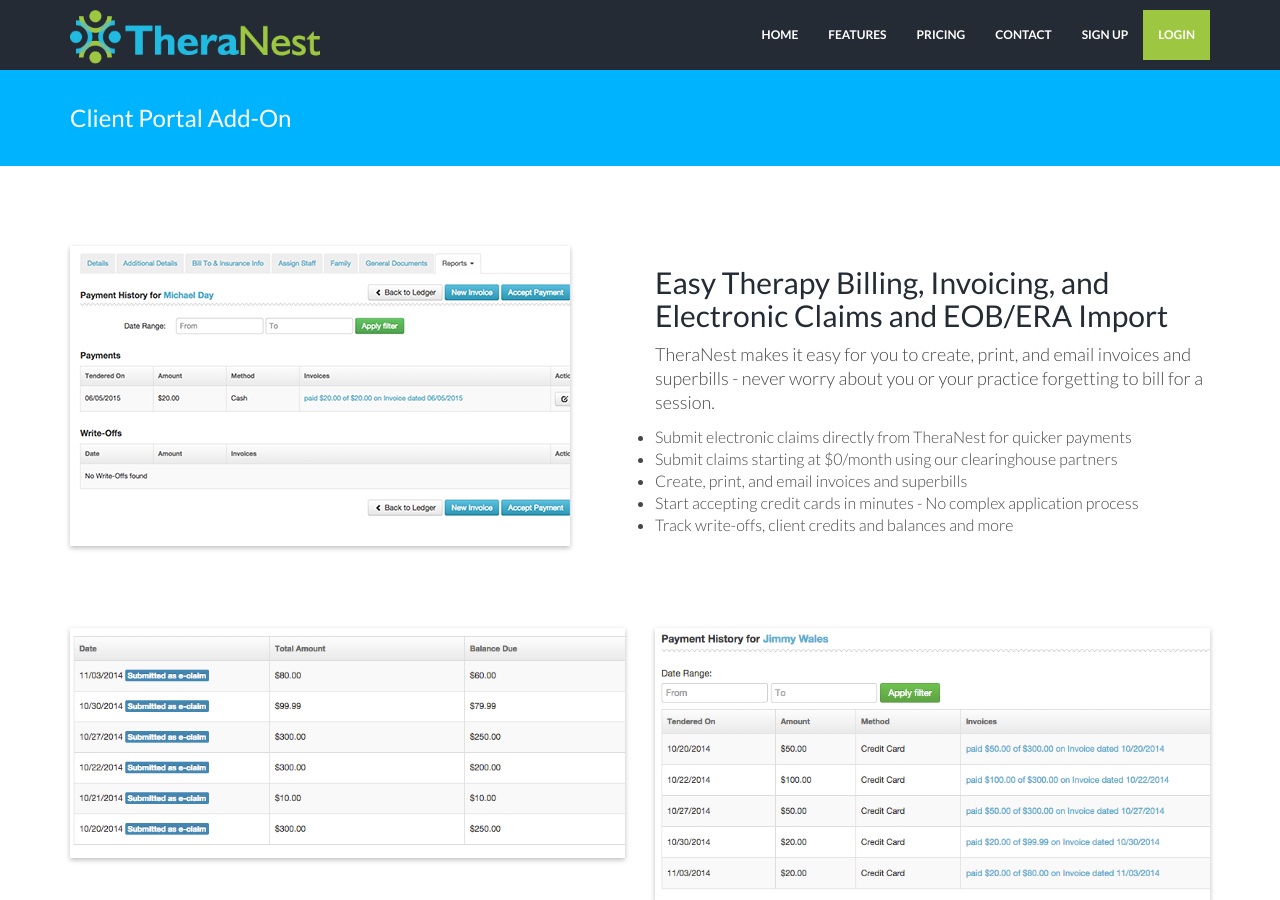
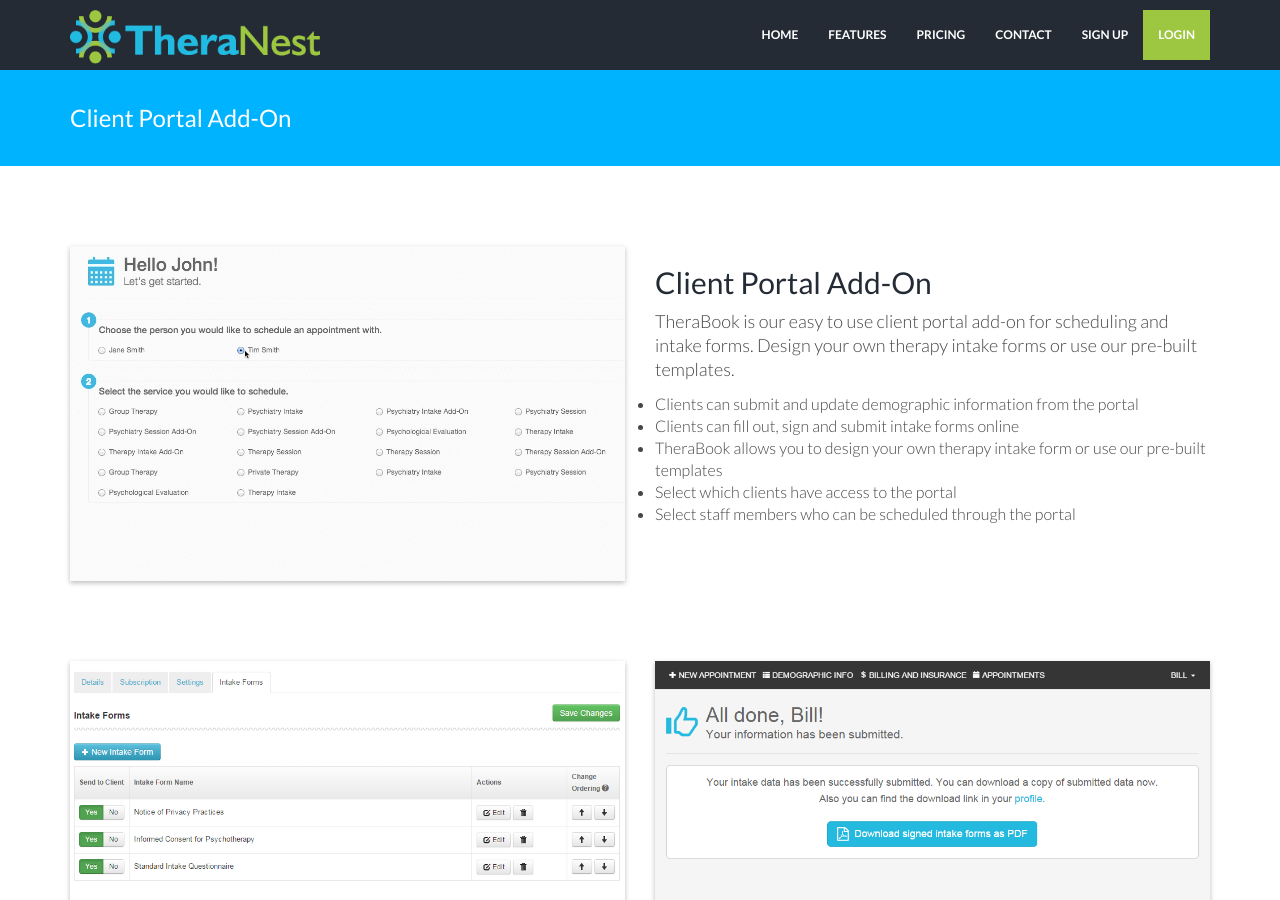
Before and after one commit to kaylacille/theranest-update, a Jekyll site: the page built from features-client-portal.html, in a window 1280 px wide and 900 px high. Built offline with Jekyll 4.4.1, drawn with Linux system fonts in a browser that asks for light colours; nearby versions of some CDN libraries.

Commit message:
Add content to client portal page

```diff
--- a/features-client-portal.html
+++ b/features-client-portal.html
@@ -7,17 +7,17 @@
 <div class="container mtb">
     <div class="row">
         <div class="col-lg-6">
-            <img class="img-responsive" src="{{ "/assets/img/features-mental-health-software-invoice.png" | prepend: site.baseurl }}" alt="">
+            <img class="img-responsive" src="{{ "/assets/img/features-mental-health-software-client-portal-dashboard.png" | prepend: site.baseurl }}" alt="">
         </div>
         <div class="col-lg-6">
-            <h2>Easy Therapy Billing, Invoicing, and Electronic Claims and EOB/ERA Import</h2>
-            <p>TheraNest makes it easy for you to create, print, and email invoices and superbills - never worry about you or your practice forgetting to bill for a session.</p>
+            <h2>Client Portal Add-On</h2>
+            <p>TheraBook is our easy to use client portal add-on for scheduling and intake forms. Design your own therapy intake forms or use our pre-built templates.</p>
             <ul>
-                <li>Submit electronic claims directly from TheraNest for quicker payments</li>
-                <li>Submit claims starting at $0/month using our clearinghouse partners </li>
-                <li>Create, print, and email invoices and superbills</li>
-                <li>Start accepting credit cards in minutes - No complex application process</li>
-                <li>Track write-offs, client credits and balances and more</li>
+                <li>Clients can submit and update demographic information from the portal </li>
+                <li>Clients can fill out, sign and submit intake forms online</li>
+                <li>TheraBook allows you to design your own therapy intake form or use our pre-built templates </li>
+                <li>Select which clients have access to the portal</li>
+                <li>Select staff members who can be scheduled through the portal</li>
             </ul>
         </div>
     </div><! --/row -->
@@ -26,10 +26,10 @@
 <div class="container mtb">
     <div class="row">
         <div class="col-lg-6">
-            <img class="img-responsive" src="{{ "/assets/img/features-mental-health-software-ledger.png" | prepend: site.baseurl }}" alt="">
+            <img class="img-responsive" src="{{ "/assets/img/features-mental-health-software-client-portal.png" | prepend: site.baseurl }}" alt="">
         </div>
         <div class="col-lg-6">
-            <img class="img-responsive" src="{{ "/assets/img/features-mental-health-software-payment-history.png" | prepend: site.baseurl }}" alt="">
+            <img class="img-responsive" src="{{ "/assets/img/features-mental-health-software-intake-form.png" | prepend: site.baseurl }}" alt="">
         </div>
     </div><! --/row -->
 </div><! --/container -->
```
